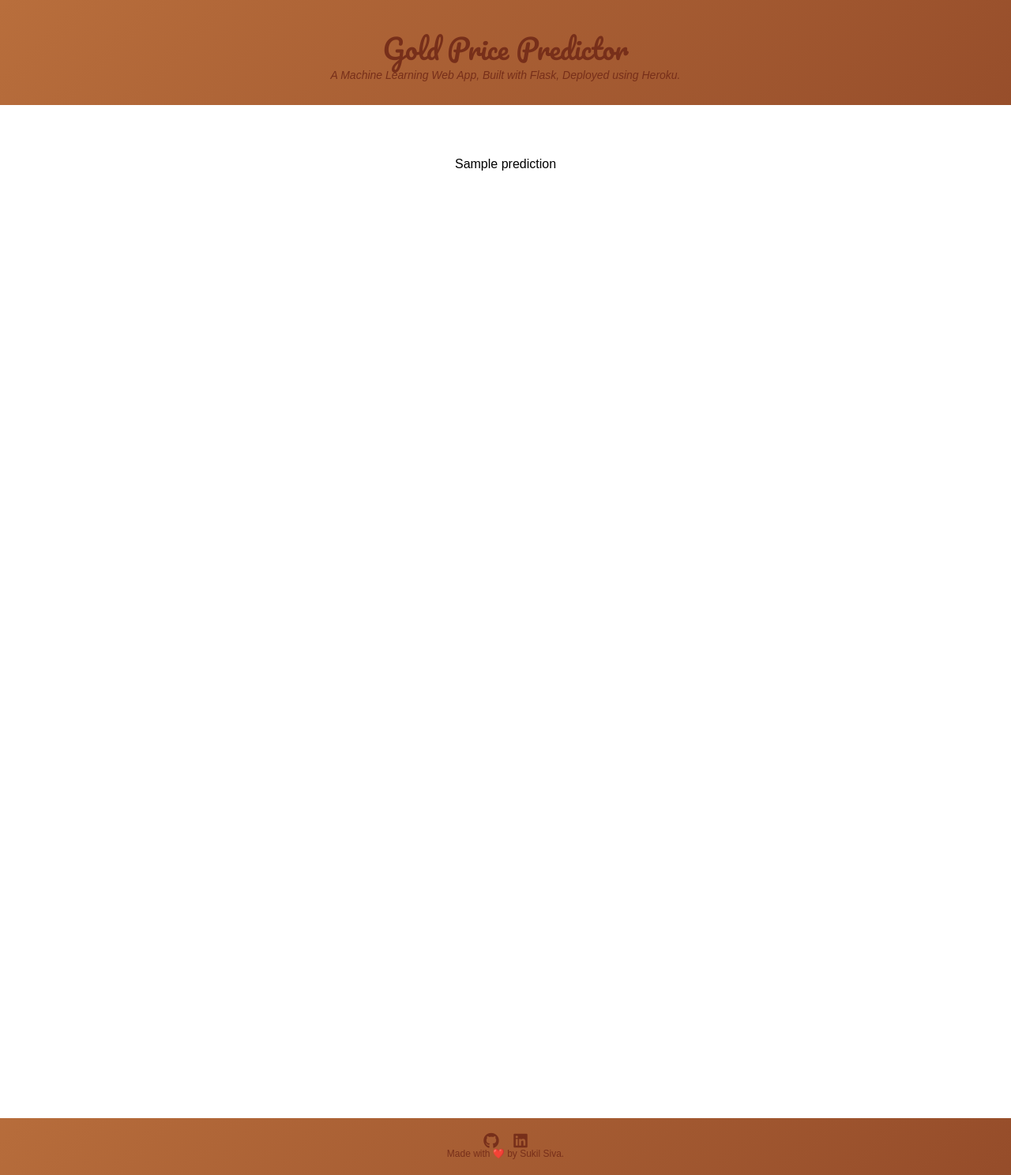
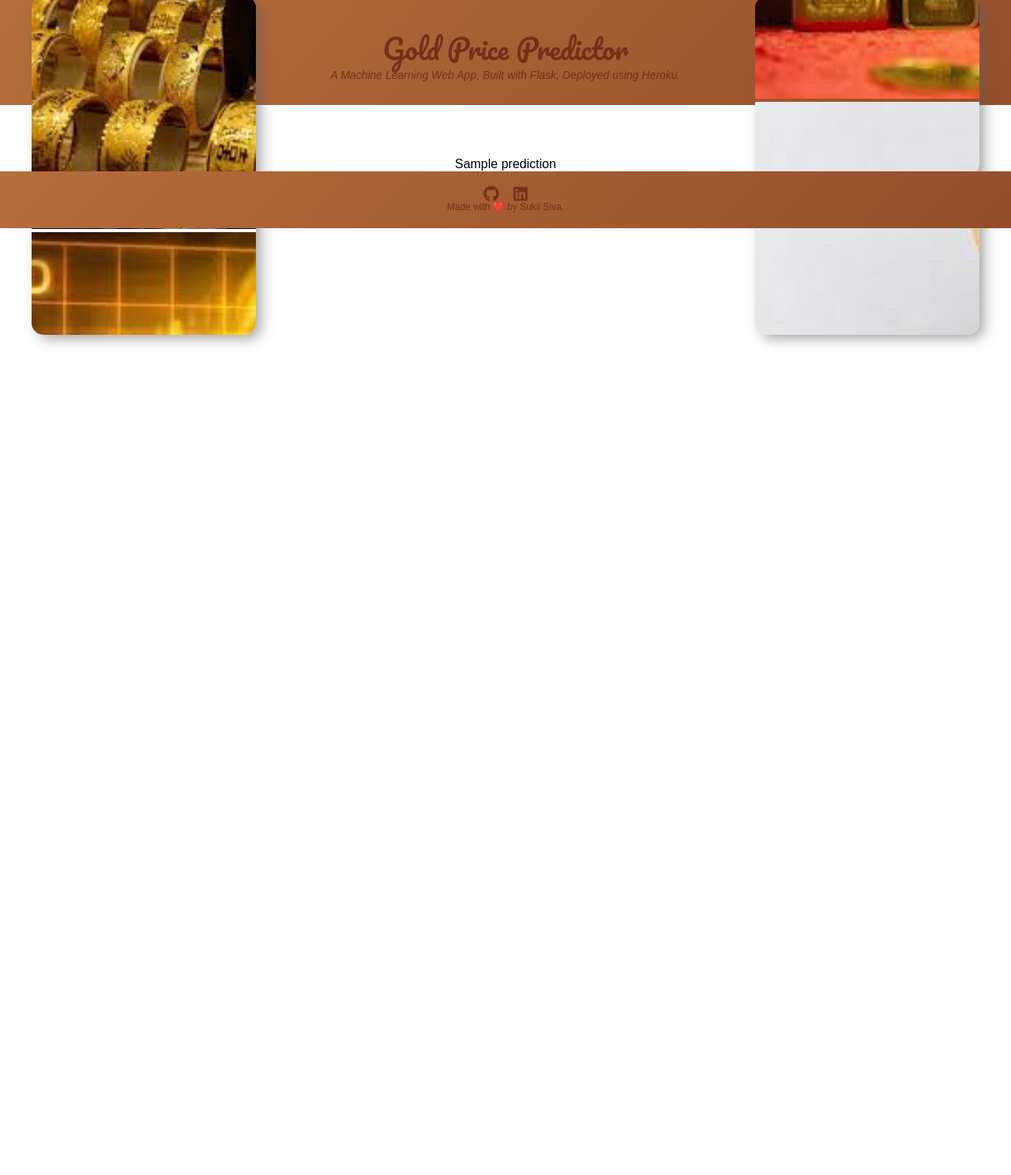
Before and after one commit to sukilsiva/Gold-Price-Predictor, a Python web app: template templates/result.html in a window 1280 px wide. Shown: the whole page at 79% size. Run offline with Jinja, Linux system fonts and the light colour scheme; the template is opened without the code that fills it: most values are stand-ins (such as "Sample title", 1, 10 or a date in 2020); some libraries are stand-ins or nearby versions.

Commit message:
Update result.html

```diff
--- a/templates/result.html
+++ b/templates/result.html
@@ -1,3 +1,4 @@
+
 
 <!DOCTYPE html>
 
@@ -21,6 +22,54 @@
     		</div>
     	</div>
 
+    	<!-- Prediction Area -->
+        <div class="prediction-area">
+
+            <!-- IPL Banner - 1 -->
+            <div class='gold-banner-left'>
+
+                <div class="slider-frame">
+                    <div class="slide-images-up">
+
+                        <!-- Image-1 -->
+                        <div class="image-container">
+                            <img class="image-width" src="{{ url_for('static', filename='img1.jpg') }}" alt="Gold">
+                        </div>
+                        <!-- Image-2 -->
+                        <div class="image-container">
+                            <img class="image-width" src="{{ url_for('static', filename='img2.jpg') }}" alt="Gold">
+                        </div>
+                        <!-- Image-3 -->
+                        <div class="image-container">
+                            <img class="image-width" src="{{ url_for('static', filename='img3.jpg') }}" alt="Gold">
+                        </div>
+                        <!-- Image-4 -->
+                        <div class="image-container">
+                            <img class="image-width" src="{{ url_for('static', filename='img4.jpg') }}" alt="Gold">
+                        </div>
+                        <!-- Image-5 -->
+                        <div class="image-container">
+                            <img class="image-width" src="{{ url_for('static', filename='img5.jpg') }}" alt="Gold">
+                        </div>
+                        <!-- Image-6 -->
+                        <div class="image-container">
+                            <img class="image-width" src="{{ url_for('static', filename='img6.jpg') }}" alt="Gold">
+                        </div>
+                        <!-- Image-7 -->
+                        <div class="image-container">
+                            <img class="image-width" src="{{ url_for('static', filename='img7.jpg') }}" alt="Gold">
+                        </div>
+                        <!-- Image-8 -->
+                        <div class="image-container">
+                            <img class="image-width" src="{{ url_for('static', filename='img8.jpg') }}" alt="Gold">
+                        </div>
+
+                    </div>
+                </div>
+
+            </div>
+
+
             <!-- Result -->
     		<div class="results">
     				<br>
@@ -28,6 +77,51 @@
                    {{ prediction }}
     		</div>
 
+
+            <!-- IPL Banner - 2 -->
+            <div class='gold-banner-right'>
+
+                <div class="slider-frame">
+                    <div class="slide-images-down">
+
+                        <!-- Image-1 -->
+                        <div class="image-container">
+                            <img class="image-width" src="{{ url_for('static', filename='img1.jpg') }}" alt="Gold">
+                        </div>
+                        <!-- Image-2 -->
+                        <div class="image-container">
+                            <img class="image-width" src="{{ url_for('static', filename='img2.jpg') }}" alt="Gold">
+                        </div>
+                        <!-- Image-3 -->
+                        <div class="image-container">
+                            <img class="image-width" src="{{ url_for('static', filename='img3.jpg') }}" alt="Gold">
+                        </div>
+                        <!-- Image-4 -->
+                        <div class="image-container">
+                            <img class="image-width" src="{{ url_for('static', filename='img4.jpg') }}" alt="Gold">
+                        </div>
+                        <!-- Image-5 -->
+                        <div class="image-container">
+                            <img class="image-width" src="{{ url_for('static', filename='img5.jpg') }}" alt="Gold">
+                        </div>
+                        <!-- Image-6 -->
+                        <div class="image-container">
+                            <img class="image-width" src="{{ url_for('static', filename='img6.jpg') }}" alt="Gold">
+                        </div>
+                        <!-- Image-7 -->
+                        <div class="image-container">
+                            <img class="image-width" src="{{ url_for('static', filename='img7.jpg') }}" alt="Gold">
+                        </div>
+                        <!-- Image-8 -->
+                        <div class="image-container">
+                            <img class="image-width" src="{{ url_for('static', filename='img8.jpg') }}" alt="Gold">
+                        </div>
+
+                    </div>
+                </div>
+
+            </div>
+        </div>
     	<!-- Footer -->
        <div class='footer'>
            <div class="contact">
```
Lines whose indentation alone changed are shown as unchanged.
